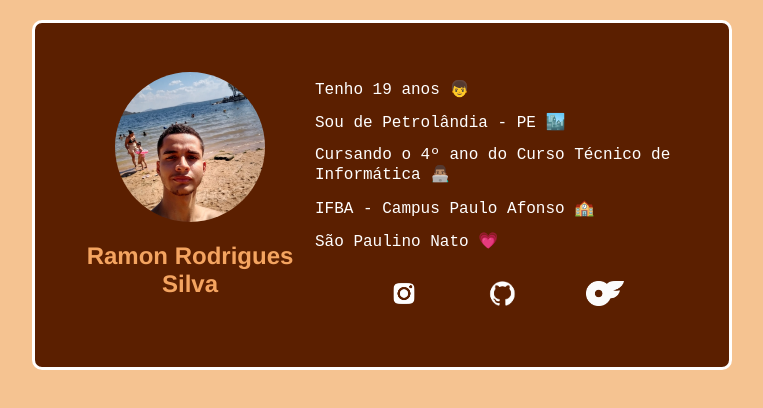
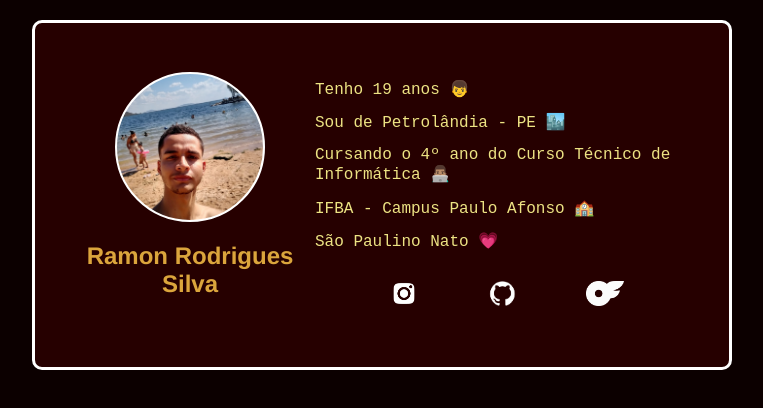
Before and after one commit to Rodri10s/sobre-mim, a plain HTML site: page index.html in a window 1280 px wide. Shown: the whole page, without its empty margins (258-1021 px from the left). Drawn offline with Linux system fonts and the light colour scheme.

Commit message:
atualização de cor

```diff
--- a/CSS/stilo.css
+++ b/CSS/stilo.css
@@ -6,12 +6,12 @@
 }
 
 body{
-    background-color: #f5c391;
+    background-color: #0c0000;
 }
 
 /* Forma de Fundo */
 .container {
-    background-color: #5b1f00;
+    background-color: #260000;
     width: 700px;
     height: 350px;
     border: 3px solid rgb(255, 255, 255);
@@ -25,7 +25,7 @@ body{
 }
 
 .container:hover{
-    background-color: #874421;
+    background-color: #4b0101;
 }
 
 .perfil {
@@ -33,7 +33,7 @@ body{
     width: 250px;
     height: 285px;
     padding: 5px;
-    color: #f4a460;
+    color: #DBA53C;
     justify-content: center;
     align-items: center;
     display: flex;
@@ -46,6 +46,7 @@ body{
     border-radius: 500px;
     background-position: center;
     background-size: cover;
+    border: 2px solid #fff;
 }
 
 #img {
@@ -59,7 +60,7 @@ body{
 }
 
 .info {
-    color: #fff;
+    color: #EDE383;
     text-align: left;
     height: 260px;
     display: flex;
```
